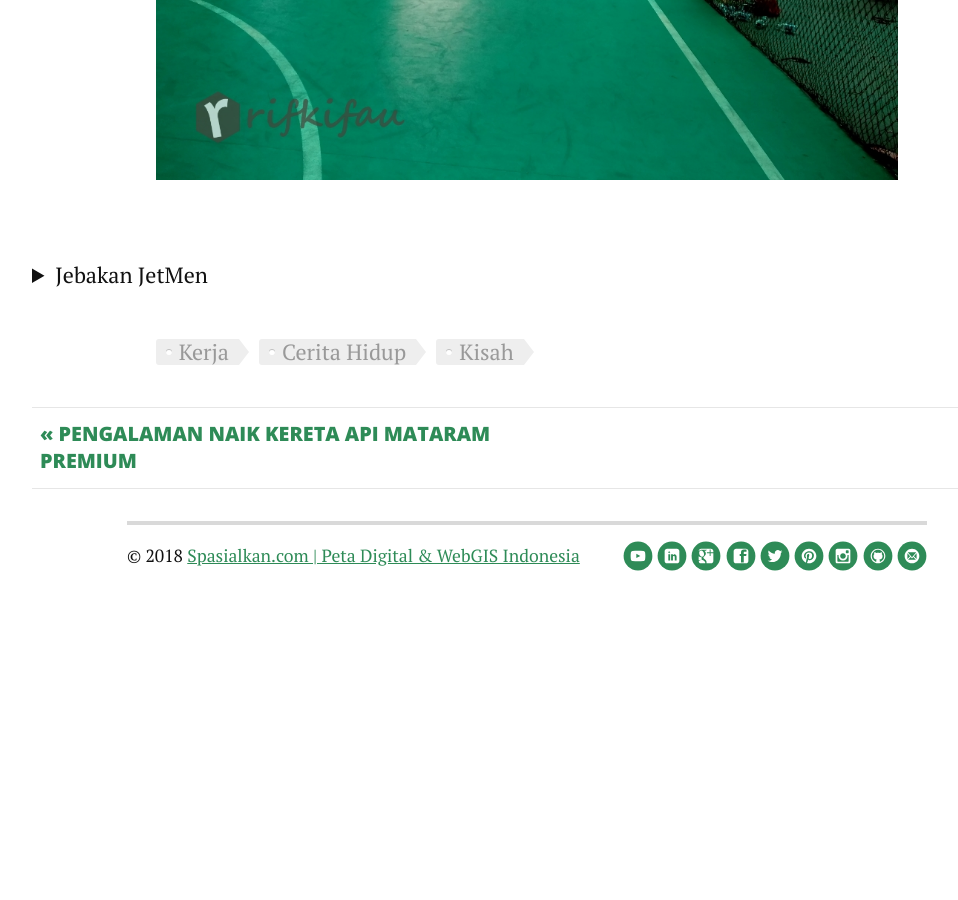
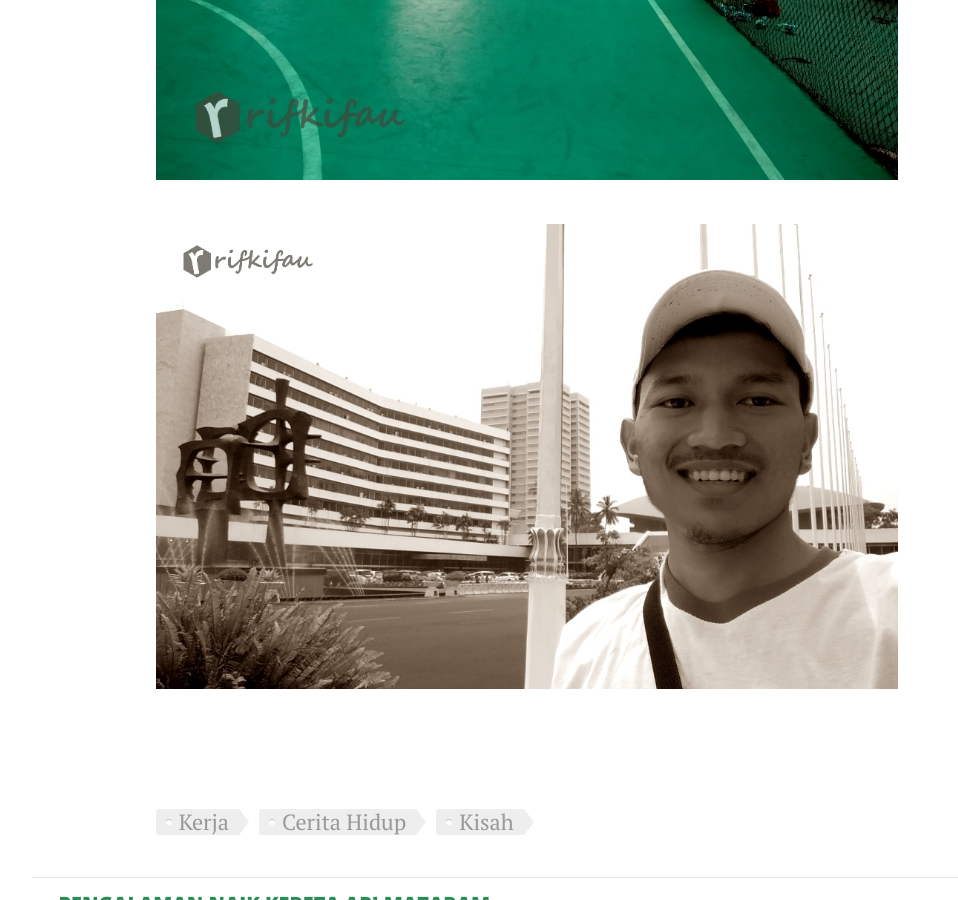
Before and after one commit to rifkifau/rifkifau.github.io, a Jekyll site: the page built from _posts/2018-09-15-porseni-bappenas-2018.markdown, in a window 1280 px wide and 900 px high, scrolled down 3189 px. Shown: the whole window, without its empty margins (113-1071 px from the left). Built offline with Jekyll 4.4.1, drawn with Linux system fonts in a browser that asks for light colours; nearby versions of some CDN libraries; comment, search, counter and statistics services are not loaded; before the commit the page ends 3802 px from its top, so only the background shows below that.

Commit message:
Update 2018-09-15-porseni-bappenas-2018.markdown

```diff
--- a/_posts/2018-09-15-porseni-bappenas-2018.markdown
+++ b/_posts/2018-09-15-porseni-bappenas-2018.markdown
@@ -8,11 +8,8 @@ tags:   [ Kerja, Cerita Hidup, Kisah ]
 <p class="intro"><span class="dropcap">R</span>angkaian kegiatan PORSENI BAPPENAS tahun 2018 ini dilaksanakan pada 14 dan 15 September 2018.</p>
 <p>Mohon maaf  ni ya, belum sempat ngasih deskripsi detailnya, sementara foto-fotonya dulu. Jadi silakan diinterpretasi saja sendiri makna dari foto-fotonya. Hwehehee</p>
 ![Porseni BAPPENAS 2018](https://raw.githubusercontent.com/rifkifau/rifkifau.github.io/master/images/porseni-bappenas-2018/porseni-bappenas-2018.jpg?token=AXp_7QOB7vLCAwavONJ_1WfjYXjmumOrks5cDecTwA%3D%3D)
-![Porseni BAPPENAS 2018](https://raw.githubusercontent.com/rifkifau/rifkifau.github.io/master/images/porseni-bappenas-2018/porseni-bappenas-2018-futsal.jpg?token=AXp_7Z1nHzDEYVgOrnZYb62alfSSAt9Uks5bprSMwA%3D%3D)
+![Porseni BAPPENAS 2018](https://raw.githubusercontent.com/rifkifau/rifkifau.github.io/master/images/porseni-bappenas-2018/porseni-bappenas-2018-futsal.jpg?token=AXp_7bdLuIrEu4O037j0o7iPZ1mqIVPDks5cDf2qwA%3D%3D)
 ![Gedung MPR DPR DPD RI](https://raw.githubusercontent.com/rifkifau/rifkifau.github.io/master/images/porseni-bappenas-2018/gedung-mpr-dpr-dpd-ri.jpg?token=AXp_7bxU7XGipr0XQEe6whXIfFFXmByZks5cDfwXwA%3D%3D)
 ![Gedung MPR DPR DPD RI](https://raw.githubusercontent.com/rifkifau/rifkifau.github.io/master/images/porseni-bappenas-2018/depan-mpr-dpr-dpd-ri.jpg?token=AXp_7SDMyob55nMng-01bj0dj1ibc17kks5cDfvqwA%3D%3D)
 ![Masjid Baiturrahman MPR DPR DPD RI](https://raw.githubusercontent.com/rifkifau/rifkifau.github.io/master/images/porseni-bappenas-2018/porseni-bappenas-2018-futsal.jpg?token=AXp_7WjPga4rODmKBviPHNisU5jk5Q47ks5cDfw6wA%3D%3D)
-<details>
-  <summary>Jebakan JetMen</summary>
 ![Selfie di Depan Gedung MPR DPR DPD RI](https://raw.githubusercontent.com/rifkifau/rifkifau.github.io/master/images/porseni-bappenas-2018/selfie-depan-mpr-dpr-dpd-ri.jpg?token=AXp_7ZVX8pGc8zA7dTiGpQSt7MyXoAylks5cDfxWwA%3D%3D)
-</details>
```
